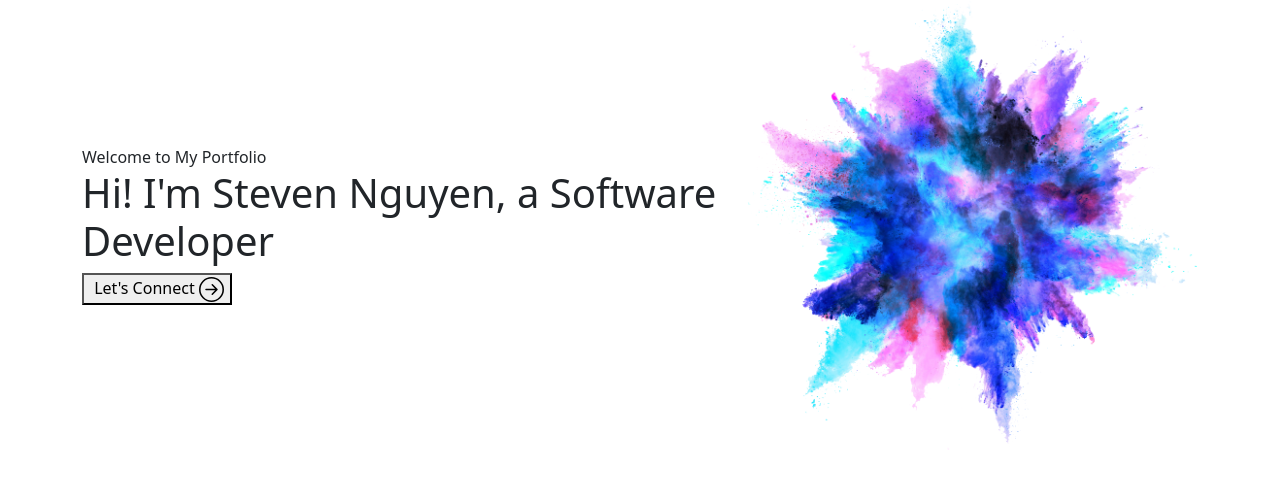
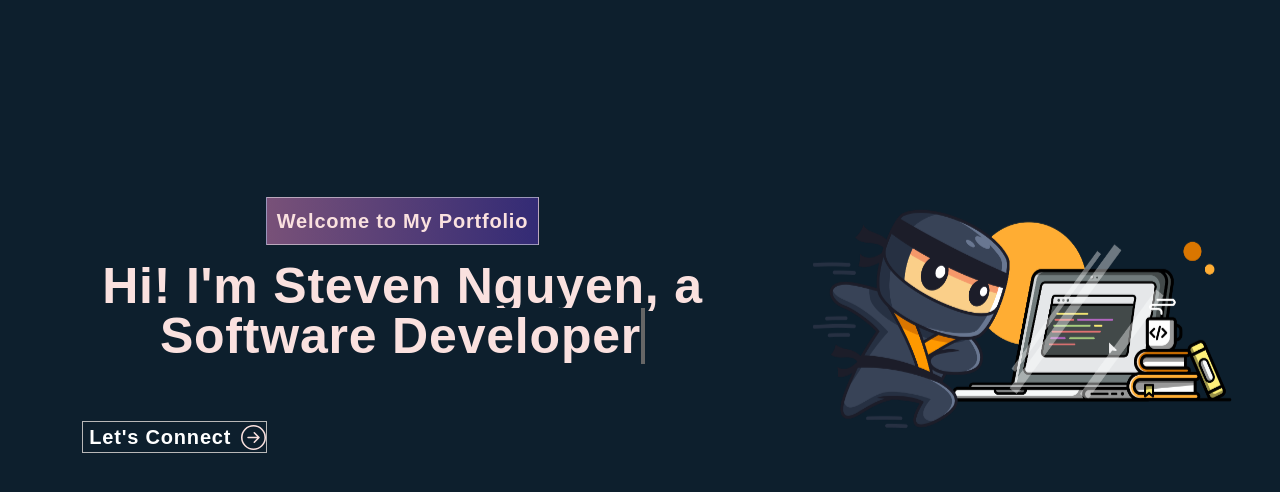
Before and after one commit to Qaizen/react-portfolio, a React (Create React App) app: page / in a window 1280 px wide. Shown: the top 492 px of the page. Built offline with nearby package versions, Linux system fonts and the light colour scheme.

Commit message:
main container and image

```diff
--- a/src/App.js
+++ b/src/App.js
@@ -11,7 +11,7 @@ function App() {
   const [page, setPage] = useState("splash");
 
   return (
-    <div>
+    <div className="App">
      {page === 'splash' ? <Banner setPage={setPage} />:
       <MainContainer page={page} setPage={setPage}/>
       }
--- a/src/components/Banner/index.js
+++ b/src/components/Banner/index.js
@@ -2,7 +2,7 @@ import React, { useState, useEffect } from "react";
 import { Container, Row, Col } from "react-bootstrap";
 import { ArrowRightCircle } from "react-bootstrap-icons";
 import TrackVisibility from "react-on-screen";
-import watercolorBanner from "../../assets/watercolor-splash-banner.png";
+import ninjaCode from "../../assets/ninjaCode.webp";
 
 function Banner({setPage}) {
   //looping through words
@@ -66,9 +66,9 @@ function Banner({setPage}) {
             <TrackVisibility>
               {({ isVisible }) => (
                 <div
-                  className={
+                  className={`${
                     isVisible ? "animate__animated animate__fadeIn" : ""
-                  }
+                  }`}
                 >
                   <span className="tagline">Welcome to My Portfolio</span>
                   <h1>
@@ -94,13 +94,14 @@ function Banner({setPage}) {
             <TrackVisibility>
               {({ isVisible }) => (
                 <div
-                  className={
+                  className={`${
                     isVisible ? "animate__animated animate__zoomIn" : ""
-                  }>
+                  }`}
+                >
                   <img
-                    src={watercolorBanner}
-                    alt="Header Img"
-                    width="450"
+                    src={ninjaCode}
+                    alt="ninjaCode splash"
+                    width="550"
                     height="450"
                   />
                 </div>
--- a/src/index.css
+++ b/src/index.css
@@ -1,13 +1,280 @@
-body {
+* {
+  background-color: #0D1F2D;
+  color: #FAE1DF;
   margin: 0;
-  font-family: -apple-system, BlinkMacSystemFont, 'Segoe UI', 'Roboto', 'Oxygen',
-    'Ubuntu', 'Cantarell', 'Fira Sans', 'Droid Sans', 'Helvetica Neue',
-    sans-serif;
-  -webkit-font-smoothing: antialiased;
-  -moz-osx-font-smoothing: grayscale;
+  padding: 0;
+  box-sizing: border-box;
+  /* border: 1px solid yellow; */
 }
 
-code {
-  font-family: source-code-pro, Menlo, Monaco, Consolas, 'Courier New',
-    monospace;
+body {
+  font-weight: 400;
+  overflow-x: hidden;
+  position: relative;
+  background-color: #0D1F2D;
+  color: #FAE1DF;
+  font-family: Arial, Helvetica, sans-serif !important;
 }
+
+/* ***** Header/ NavBar ***** */
+nav.navbar {
+  padding: 18px 100px;
+  position: fixed;
+  width: 100%;
+  top: 0;
+  z-index: 9999;
+  transition: 0.32 ease-in-out;
+
+}
+
+nav.navbar .navbar-nav .nav-link.navbar-link {
+  font-weight: 400;
+  color: #FAE1DF !important;
+  letter-spacing: 0.8px;
+  padding: 0 25px;
+  font-size: 18px;
+}
+
+
+nav.navbar .navbar-nav a.nav-link.navbar-link:hover {
+  opacity: 0.75;
+}
+
+
+/* *****Banner styling***** */
+.banner {
+  margin-top: 0;
+  padding: 100px 0 100px 0;
+}
+
+.banner .tagline {
+  font-weight: 700;
+  letter-spacing: 0.8px;
+  padding: 8px 10px;
+  background: linear-gradient(90.21deg, rgba(236, 136, 196, 0.5) -5.91%, rgba(74, 47, 189, 0.5) 111.58%);
+  border: 1px solid rgba(255, 255, 255, 0.5);
+  font-size: 20px;
+  margin-bottom: 16px;
+  display: inline-block;
+}
+
+.banner h1 {
+  font-size: 50px;
+  font-weight: 700;
+  letter-spacing: 0.8px;
+  line-height: 1;
+  margin-bottom: 20px;
+  display: block;
+}
+
+.banner button {
+  color: #fff;
+  font-weight: 700;
+  font-size: 20px;
+  margin-top: 60px;
+  letter-spacing: 0.8px;
+  display: flex;
+  align-items: center;
+  border: 1px solid #B8B8B8;
+}
+
+.banner button svg {
+  font-size: 25px;
+  margin-left: 10px;
+  transition: 0.3s ease-in-out;
+  line-height: 1;
+}
+
+.banner button:hover svg {
+  margin-left: 25px;
+}
+
+.banner img {
+  animation: updown 3s linear infinite;
+}
+
+@keyframes updown {
+  0% {
+      transform: translateY(-20px);
+  }
+  50% {
+      transform: translateY(20px);
+  }
+  100% {
+      transform: translateY(-20px);
+  }
+}
+
+.txt-rotate > .wrap {
+border-right: 0.08em solid #666;
+}
+
+
+/* ****icon styling***** */
+.icon {
+  color: #FAE1DF;
+  letter-spacing: 20px;
+  font-size: 1.5rem;
+}
+
+.icon:hover {
+  color: #FFF;
+  transform: scale(1.1);
+}
+
+section {
+  margin: 0;
+  padding: 50px;
+}
+
+.title {
+  font-weight: 700;
+  letter-spacing: 0.8px;
+  padding: 8px 10px;
+  background: linear-gradient(90.21deg, rgba(236, 136, 196, 0.5) -5.91%, rgba(74, 47, 189, 0.5) 111.58%);
+  border: 1px solid rgba(255, 255, 255, 0.5);
+  font-size: 48px;
+  margin-bottom: 40px;
+  margin-top: 90px;
+  display: inline-block;
+  text-align: center;
+}
+
+/* ***** About Me***** */
+#about{
+  height: 800px;
+}
+
+
+
+.about-container p {
+  font-size: 1.3rem;
+  padding: 30px;
+}
+
+.about-me a{
+  text-decoration: none;
+}
+
+.about-text {
+  font-size: 2.0rem;
+}
+
+/* **** Contact Section **** */
+#contact {
+  height: 800px;
+}
+
+#contact-form {
+  width: 75%;
+}
+
+/* Resume section */
+#resume {
+  height: 800px;
+}
+.card-box {
+  width: 350px;
+  background-color: #FAE1DF;
+  margin-top: 30px;
+  box-shadow: rgba(255, 255, 255, 0.35) 0px 5px 15px;
+}
+
+.card-box:hover {
+  transform: scale(1.1);
+
+}
+
+.card-header {
+  color:#0D1F2D;
+  text-align: center;
+  font-size: 1.5rem;
+}
+
+.card-body {
+  padding: 30px;
+}
+
+.card-body, .card-body ul, .card-body li {
+  background-color: #fff;
+  color: #0D1F2D;
+  font-size: 1.2rem;
+}
+
+.resume-section {
+  margin-bottom: 30px;
+}
+
+.resume-btn {
+  width: 20%;
+}
+
+  /*  Footer */
+.main-footer {
+  background-color:  #0D1F2D;
+  color: #fff;
+}
+
+
+.project {
+  padding: 80px 0px;
+  position: relative;
+}
+
+.project h2 {
+	font-size: 45px;
+	font-weight: 700;
+  text-align: center;
+  margin: 30px 0;
+}
+
+.proj-imgbx {
+    position: relative;
+    border-radius: 20px;
+    overflow: hidden;
+    margin-bottom: 24px;
+  }
+
+.proj-imgbx::before {
+    content: "";
+    background: linear-gradient(90.21deg, #FAE1DF -5.91%, #4A2FBD 111.58%);
+    opacity: 0.85;
+    position: absolute;
+    width: 100%;
+    height: 0;
+    transition: 0.4s ease-in-out;
+  }
+
+.proj-imgbx:hover::before {
+    height: 100%;
+  }
+
+.proj-txtx {
+    position: absolute;
+    text-align: center;
+    top: 65%;
+    left: 50%;
+    transform: translate(-50%, -50%);
+    transition: 0.5s ease-in-out;
+    opacity: 0;
+    width: 100%;
+  }
+
+.proj-imgbx:hover .proj-txtx {
+    top: 50%;
+    opacity: 1;
+  }
+
+.proj-txtx h4 {
+    font-size: 30px;
+    font-weight: 700;
+    letter-spacing: 0.8px;
+    line-height: 1.1em;
+  }
+
+.proj-txtx span {
+    font-style: italic;
+    font-weight: 400;
+    font-size: 15px;
+    letter-spacing: 0.8px;
+  }
```
Also changed, not shown: src/assets/ninjaCode.webp (added), src/assets/ninjaJump.svg (added).
